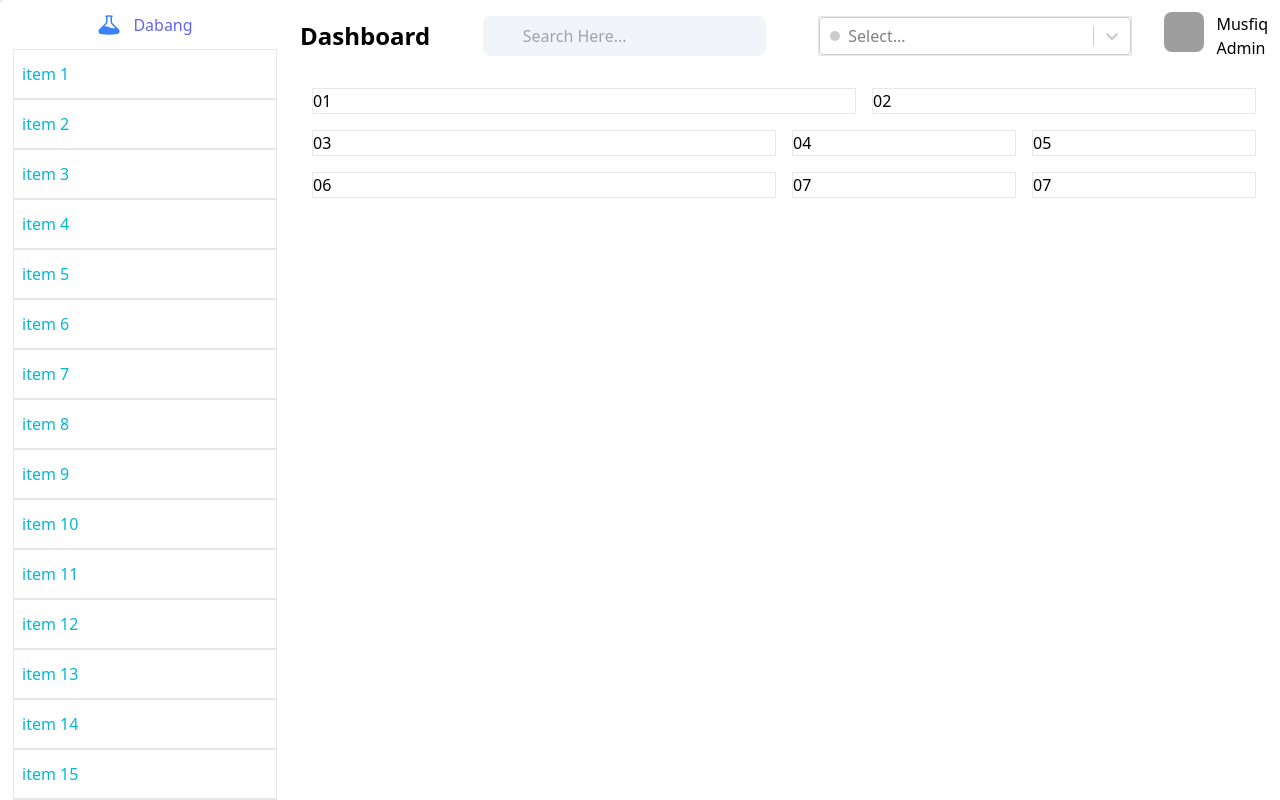
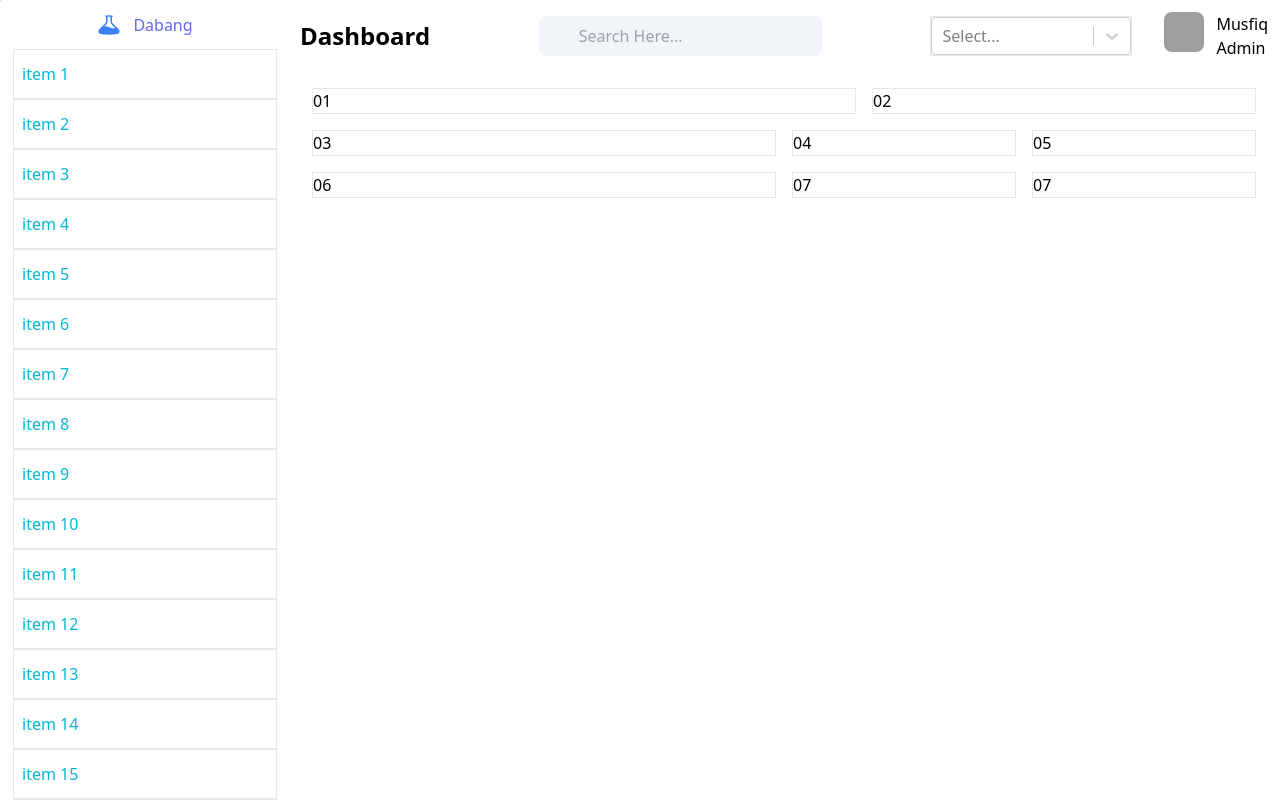
Before and after one commit to masudrahman-dev/sales-dashboard, a React (Vite) app: page / in a window 1280 px wide. Built offline with nearby package versions, Linux system fonts and the light colour scheme; grey boxes are pictures that could not be loaded; some icons are missing.

Commit message:
style select

```diff
--- a/src/sales-dashboard/navbar/index.tsx
+++ b/src/sales-dashboard/navbar/index.tsx
@@ -4,6 +4,7 @@ import { useForm, Controller } from "react-hook-form";
 import Select, { StylesConfig } from "react-select";
 import { ColourOption, colourOptions } from "./next-select/data";
 import chroma from "chroma-js";
+import { Bars2Icon } from "@heroicons/react/24/solid";
 const dot = (color = "transparent") => ({
   alignItems: "center",
   display: "flex",
@@ -19,41 +20,20 @@ const dot = (color = "transparent") => ({
   },
 });
 
-const colorStyles: StylesConfig<ColourOption> = {
-  control: (styles) => ({ ...styles, backgroundColor: "white" }),
-  option: (styles, { data, isDisabled, isFocused, isSelected }) => {
-    const color = chroma(data.color);
+const colorStyles: StylesConfig = {
+  input: (base, props) => {
     return {
-      ...styles,
-      backgroundColor: isDisabled
-        ? undefined
-        : isSelected
-        ? data.color
-        : isFocused
-        ? color.alpha(0.1).css()
-        : undefined,
-      color: isDisabled
-        ? "#ccc"
-        : isSelected
-        ? chroma.contrast(color, "white") > 2
-          ? "white"
-          : "black"
-        : data.color,
-      cursor: isDisabled ? "not-allowed" : "default",
-
-      ":active": {
-        ...styles[":active"],
-        backgroundColor: !isDisabled
-          ? isSelected
-            ? data.color
-            : color.alpha(0.3).css()
-          : undefined,
-      },
+      ...base,
     };
   },
-  input: (styles) => ({ ...styles, ...dot() }),
-  placeholder: (styles) => ({ ...styles, ...dot("#ccc") }),
-  singleValue: (styles, { data }) => ({ ...styles, ...dot(data.color) }),
+  container(base, props) {
+    return {
+      ...base,
+      width: "200px",
+
+      borderRadius: 0,
+    };
+  },
 };
 
 const Navbar = () => {
@@ -65,15 +45,17 @@ const Navbar = () => {
 
   return (
     <>
-      <nav className="fixed left-0 md:left-72 bg-white right-0 top-0 p-3">
+      <nav className="fixed z-50 left-0 md:left-72 bg-white right-0 top-0 p-3">
         <form
           onSubmit={handleSubmit(onSubmit)}
           className="flex justify-between items-center space-x-2"
         >
-          <button type="submit" className="text-2xl font-bold">
+          <button type="submit" className="text-2xl hidden md:block font-bold">
             Dashboard
           </button>
-
+          <button type="submit" className="text-2xl block  md:hidden font-bold">
+            <Bars2Icon className="w-5 h-5 text-primary" />
+          </button>
           <div className="flex-grow">
             <label
               className="flex items-center justify-center space-x-1"
@@ -100,26 +82,23 @@ const Navbar = () => {
                 control={control}
                 name="firstName"
                 defaultValue={""}
-                render={({
-                  field: { onChange, onBlur, value, ref },
-                  formState,
-                  fieldState,
-                }) => (
+                render={({ field: { onChange, onBlur, value, ref } }) => (
                   <>
                     <Select
                       onChange={onChange}
                       onBlur={onBlur} // notify when input is touched
                       value={value} // return updated value
                       ref={ref} // set ref for focus management
-                      className="basic-single"
-                      classNamePrefix="select"
                       defaultValue={colourOptions[0]}
-                      isDisabled={false}
-                      isClearable={true}
                       isSearchable={true}
                       name="color"
                       options={colourOptions}
                       styles={colorStyles}
+                      theme={(theme) => {
+                        return {
+                          ...theme,
+                        };
+                      }}
                     />
                   </>
                 )}
@@ -129,7 +108,6 @@ const Navbar = () => {
           <div>
             <BellAlert />
           </div>
-
           <div>
             <div>
               <div className="flex gap-3">
--- a/src/sales-dashboard/navbar/next-select/data.tsx
+++ b/src/sales-dashboard/navbar/next-select/data.tsx
@@ -1,13 +1,23 @@
+import { BellAlert } from "@medusajs/icons";
+import { ReactNode } from "react";
+
 export interface ColourOption {
   readonly value: string;
   readonly label: string;
   readonly color: string;
   readonly isFixed?: boolean;
   readonly isDisabled?: boolean;
+  icon?: ReactNode;
 }
 
 export const colourOptions: readonly ColourOption[] = [
-  { value: "ocean", label: "Ocean", color: "#00B8D9", isFixed: true },
+  {
+    value: "ocean",
+    label: "Ocean",
+    color: "#00B8D9",
+    isFixed: true,
+    icon: <BellAlert />,
+  },
   { value: "blue", label: "Blue", color: "#0052CC", isDisabled: true },
   { value: "purple", label: "Purple", color: "#5243AA" },
   { value: "red", label: "Red", color: "#FF5630", isFixed: true },
```
